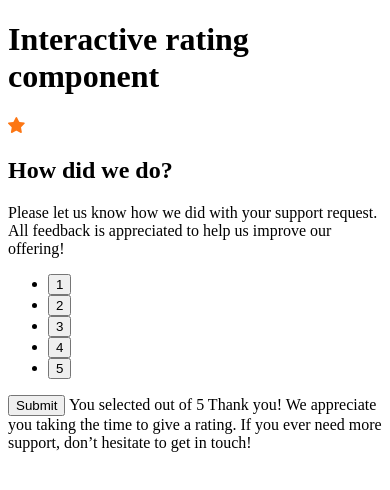
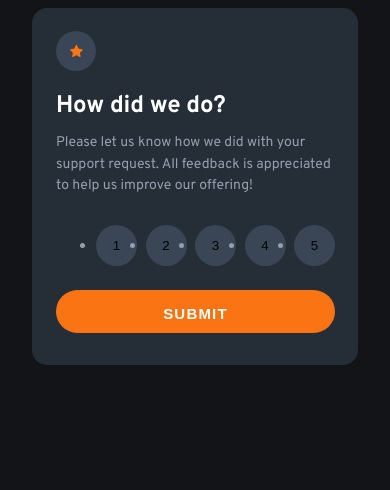
Before and after one commit to MikeBeloborodov/interactive_rating_component, a plain HTML site: page src/index.html in a window 390 px wide. Drawn offline with nearby package versions, Linux system fonts and the light colour scheme; files that its build step writes are made by us from their sources.

Commit message:
finished mobile

```diff
--- a/src/index.html
+++ b/src/index.html
@@ -16,12 +16,16 @@
     <main>
       <h1 class="visually-hidden">Interactive rating component</h1>
       <div class="interactive-rating-component">
-        <img
-          class="interactive-rating-component__icon"
-          src="images/icon-star.svg"
-          alt="Icon of a star."
-        />
-        <h2 class="interactive-rating-component__heading">How did we do?</h2>
+        <div class="interactive-rating-component__icon-wrapper">
+          <img
+            class="interactive-rating-component__icon"
+            src="images/icon-star.svg"
+            alt="Icon of a star."
+          />
+        </div>
+        <h2 class="interactive-rating-component__heading heading">
+          How did we do?
+        </h2>
         <p class="interactive-rating-component__text">
           Please let us know how we did with your support request. All feedback
           is appreciated to help us improve our offering!
@@ -56,9 +60,27 @@
         <button class="interactive-rating-component__button-submit">
           Submit
         </button>
-        You selected out of 5 Thank you! We appreciate you taking the time to
-        give a rating. If you ever need more support, don’t hesitate to get in
-        touch!
+        <div class="interactive-rating-component__rating-confirmed-modal">
+          <img
+            class="interactive-rating-component__rating-confirmed-icon"
+            src="images/illustration-thank-you.svg"
+            alt="Icon of a mobile phone with a paper coming out of the screen"
+          />
+          <p
+            class="interactive-rating-component__rating-confirmed-selected-number"
+          >
+            You selected <span class="selected-number"></span> out of 5
+          </p>
+          <h2
+            class="interactive-rating-component__rating-confirmed-heading heading"
+          >
+            Thank you!
+          </h2>
+          <p class="interactive-rating-component__rating-confirmed-text">
+            We appreciate you taking the time to give a rating. If you ever need
+            more support, don’t hesitate to get in touch!
+          </p>
+        </div>
       </div>
     </main>
   </body>
--- /dev/null
+++ b/src/styles/fonts.scss
@@ -0,0 +1,13 @@
+@font-face {
+  font-family: Overpass;
+  src: url('./fonts/Overpass-Regular.ttf') format('truetype');
+  font-display: swap;
+  font-weight: normal;
+}
+
+@font-face {
+  font-family: Overpass;
+  src: url('./fonts/Overpass-Bold.ttf') format('truetype');
+  font-display: swap;
+  font-weight: bold;
+}
--- a/src/styles/global.scss
+++ b/src/styles/global.scss
@@ -3,3 +3,34 @@
 *::after {
   box-sizing: border-box;
 }
+
+html {
+  block-size: 100%;
+}
+
+body {
+  margin: 0;
+}
+
+h1,
+h2,
+h3,
+h4,
+h5,
+h6,
+p,
+ul,
+li,
+ol {
+  margin: 0;
+  padding: 0;
+}
+
+ul,
+ol {
+  list-style: none;
+}
+
+button {
+  font-family: inherit;
+}
--- a/src/styles/style.scss
+++ b/src/styles/style.scss
@@ -1,3 +1,109 @@
-body {
-  background-color: #fff;
+@import 'variables';
+@import 'fonts';
+
+// utility styles
+.visually-hidden {
+  position: absolute;
+  overflow: hidden;
+  clip: rect(0 0 0 0);
+  inline-size: 1px;
+  block-size: 1px;
+  clip-path: inset(50%);
+  white-space: nowrap;
 }
+
+// styles
+.body {
+  background-color: $body-background-clr;
+  font-family: Overpass, sans-serif;
+  display: flex;
+  block-size: 100%;
+  justify-content: center;
+  align-items: center;
+  color: $main-text-clr;
+}
+
+.interactive-rating-component {
+  background-color: $component-background-clr;
+  margin: 0 24px;
+  border-radius: 15px;
+  display: flex;
+  flex-direction: column;
+  padding: 23px 23px 32px 24px;
+}
+
+.interactive-rating-component__icon-wrapper {
+  background-color: $button-background-clr;
+  block-size: 40px;
+  inline-size: 40px;
+  display: flex;
+  justify-content: center;
+  align-items: center;
+  border-radius: 50%;
+}
+
+.interactive-rating-component__icon {
+  block-size: auto;
+  inline-size: 13px;
+}
+
+.interactive-rating-component__heading {
+  margin: 20px 0 0;
+}
+
+.heading {
+  color: $heading-clr;
+  letter-spacing: -0.18px;
+}
+
+.interactive-rating-component__text {
+  margin: 11px 0 0;
+  font-size: 14px;
+  line-height: 1.55;
+}
+
+.interactive-rating-component__buttons-list {
+  display: flex;
+  margin: 28px 0 0;
+  justify-content: space-between;
+}
+
+.interactive-rating-component__button-container {
+  cursor: pointer;
+}
+
+.interactive-rating-component__button-rating {
+  border: none;
+  background-color: $button-background-clr;
+  inline-size: 41px;
+  block-size: 41px;
+  border-radius: 50%;
+}
+
+.interactive-rating-component__button-submit {
+  margin: 24px 0 0;
+  cursor: pointer;
+  text-transform: uppercase;
+  font-weight: bold;
+  border-radius: 25px;
+  padding: 15px 0 11px;
+  border: none;
+  font-size: 15px;
+  letter-spacing: 1.2px;
+  background-color: $submit-button-background-clr;
+  color: $submit-button-text-clr;
+}
+
+.interactive-rating-component__rating-confirmed-modal {
+  display: none;
+}
+
+.interactive-rating-component__rating-confirmed-modal_active {
+  display: initial;
+}
+
+// .selected-number {}
+
+// .interactive-rating-component__rating-confirmed-heading {}
+
+// .interactive-rating-component__rating-confirmed-text {}
--- /dev/null
+++ b/src/styles/variables.scss
@@ -0,0 +1,22 @@
+// text colors
+$accent-text-clr: hsl(25deg 97% 53%);
+$main-text-clr: hsl(217deg 12% 63%);
+$heading-clr: hsl(0deg 0% 100%);
+$submit-button-text-clr: hsl(0deg 0% 100%);
+
+// button colors
+$accent-button-background-clr: hsl(25deg 97% 53%);
+$submit-button-main-clr: hsl(25deg 97% 53%);
+$submit-button-selected-clr: hsl(0deg 0% 100%);
+
+// background colors
+$body-background-clr: hsl(216deg 12% 8%);
+$component-background-clr: hsl(213deg 19% 18%);
+$button-background-clr: hsl(213deg 19% 28%);
+$submit-button-background-clr: hsl(25deg 97% 53%);
+
+// - White: hsl(0, 0%, 100%)
+// - Light Grey: hsl(217, 12%, 63%)
+// - Medium Grey: hsl(216, 12%, 54%)
+// - Dark Blue: hsl(213, 19%, 18%)
+// - Very Dark Blue: hsl(216, 12%, 8%)
```
Also changed, not shown: src/fonts/Overpass-Bold.ttf (added), src/fonts/Overpass-Regular.ttf (added), 1 other file.
